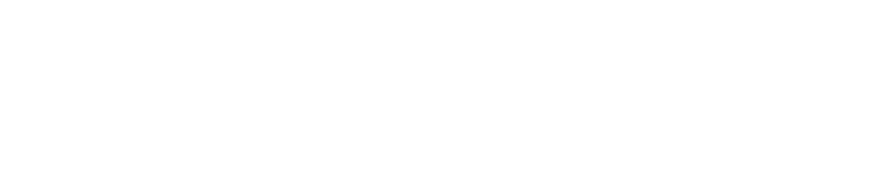
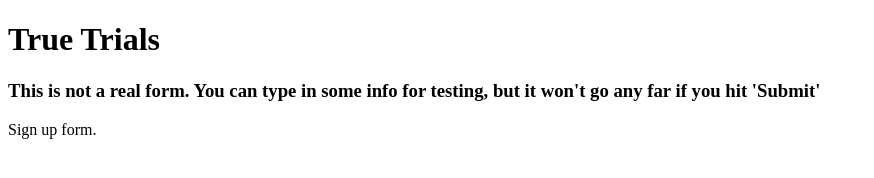
Before and after one commit to rafabo7/top-form, a plain HTML site: page index.html in a window 1280 px wide. Shown: the whole page, without its empty margins (0-874 px from the left). Drawn offline with Linux system fonts and the light colour scheme.

Commit message:
Starting point for form structure

```diff
--- a/index.html
+++ b/index.html
@@ -4,9 +4,19 @@
     <meta charset="UTF-8">
     <meta name="viewport" content="width=device-width, initial-scale=1.0">
     <link rel="stylesheet" href="./style.css">
-    <title>Sing up!</title>
+    <title>Sign up!</title>
 </head>
 <body>
+    <header>
+        <div>
+            <h1>True Trials</h1>
+        </div>
+    </header>
+    <main>
+        <h3>This is not a real form. You can type in some info for testing, but it won't go any far if you hit 'Submit'</h3>
+        <form action="#" method="post">Sign up form.
 
+        </form>
+    </main>
 </body>
 </html>
```
